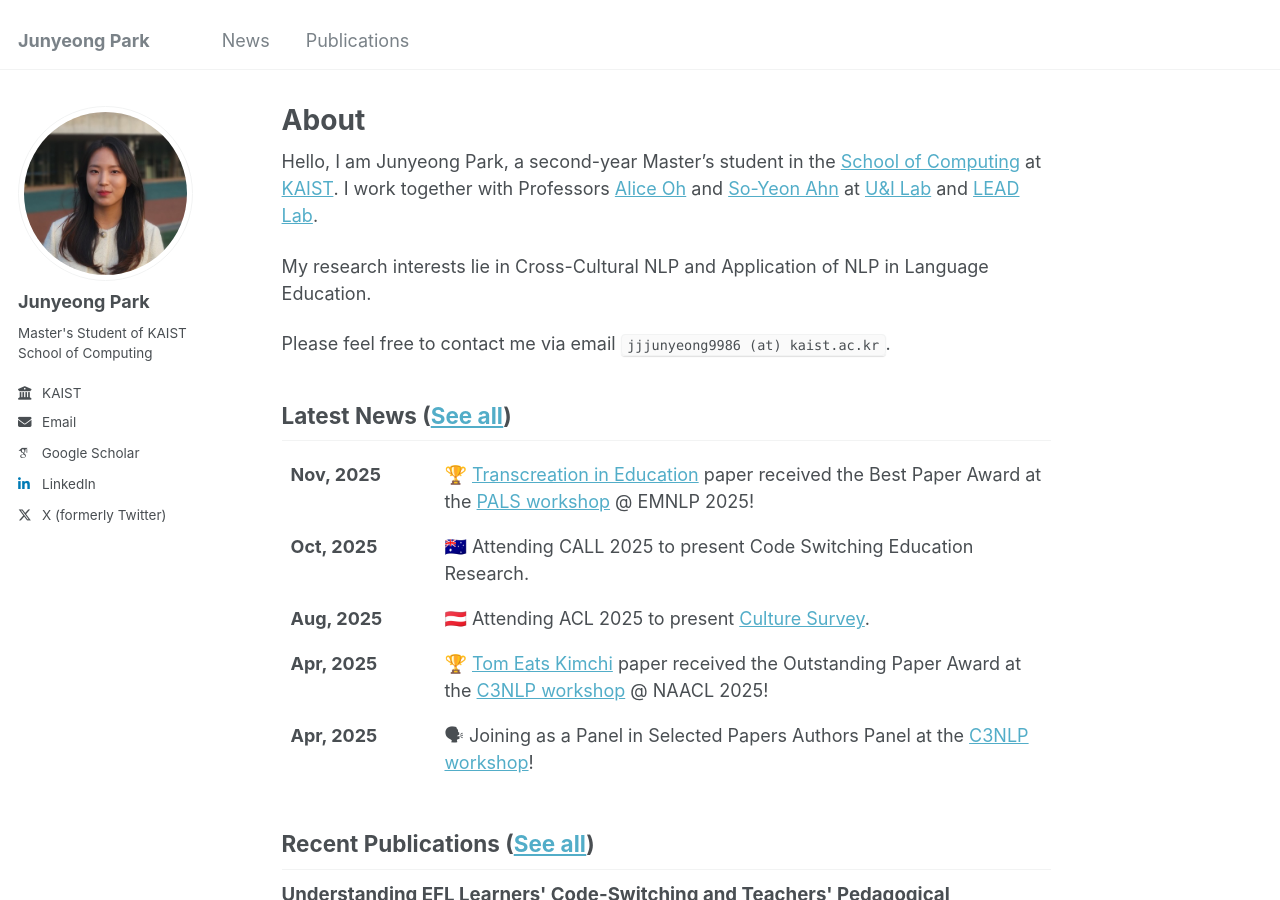
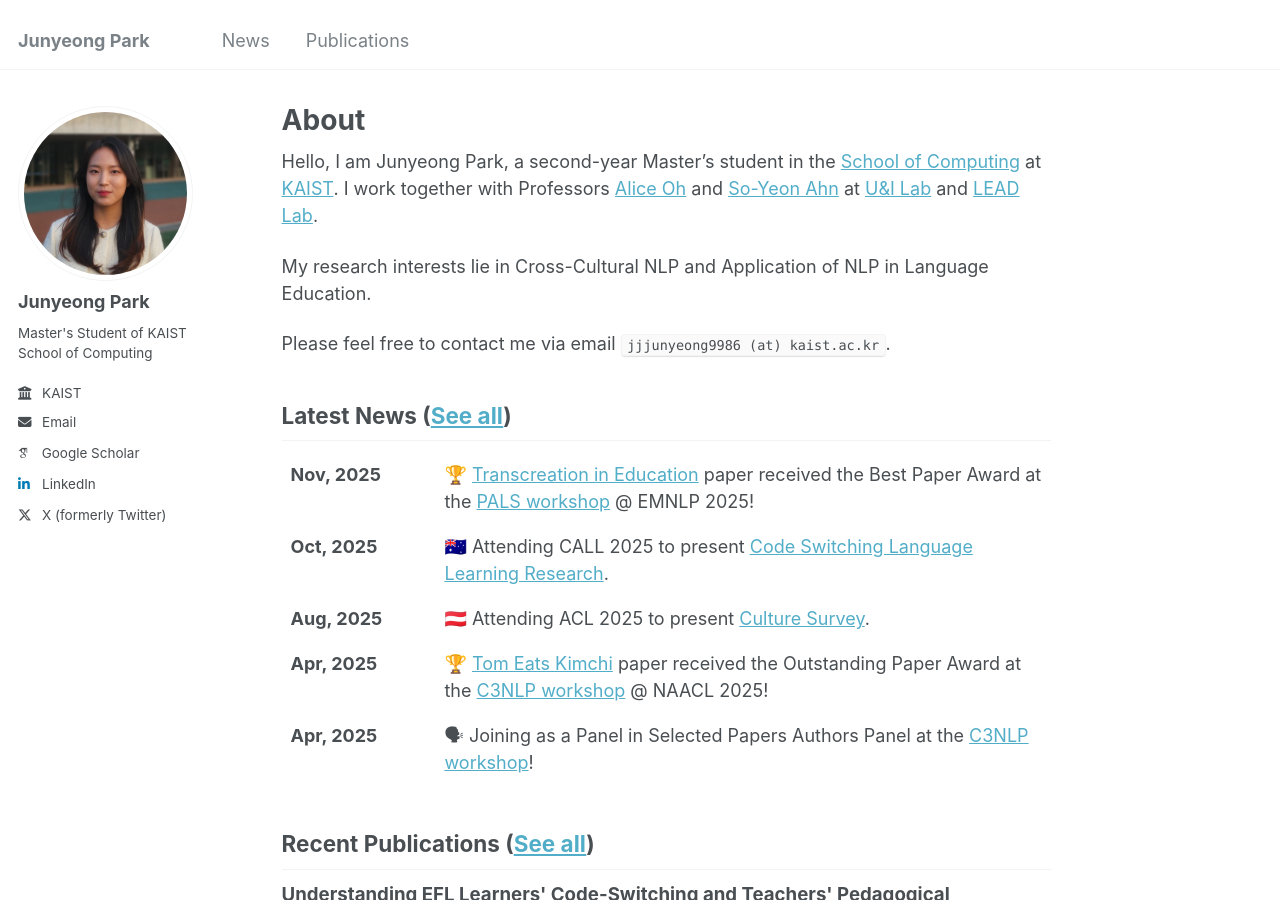
Before and after one commit to jjjunyeong/jjjunyeong.github.io, a Jekyll site: the page built from _pages/about.md, in a window 1280 px wide and 900 px high. Built offline with Jekyll 4.4.1, drawn with Linux system fonts in a browser that asks for light colours; some web fonts are replaced.

Commit message:
Update news entry with link for CALL 2025 presentation

```diff
--- a/_data/news.yml
+++ b/_data/news.yml
@@ -2,7 +2,7 @@
   news: "🏆 <a href='https://arxiv.org/abs/2511.09135'>Transcreation in Education</a> paper received the Best Paper Award at the <a href='https://pals-nlp-workshop.github.io'>PALS workshop</a> @ EMNLP 2025!"
 
 - date: "Oct, 2025"
-  news: "🇦🇺 Attending CALL 2025 to present Code Switching Education Research."
+  news: "🇦🇺 Attending CALL 2025 to present <a href='https://arxiv.org/abs/2512.23136'>Code Switching Language Learning Research</a>."
 
 - date: "Aug, 2025"
   news: "🇦🇹 Attending ACL 2025 to present <a href='https://arxiv.org/abs/2411.00860'>Culture Survey</a>."
```
